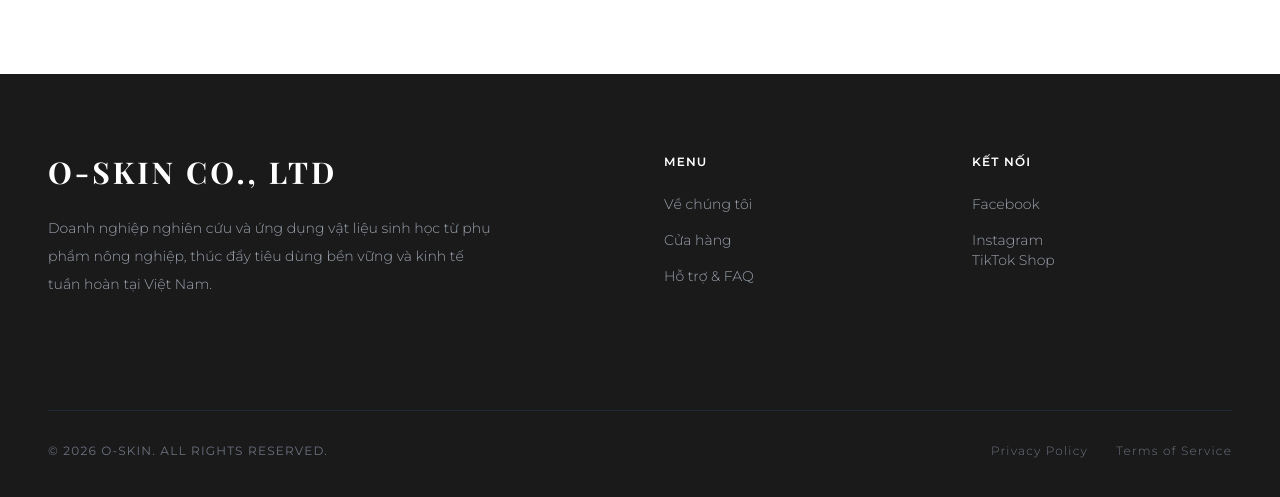
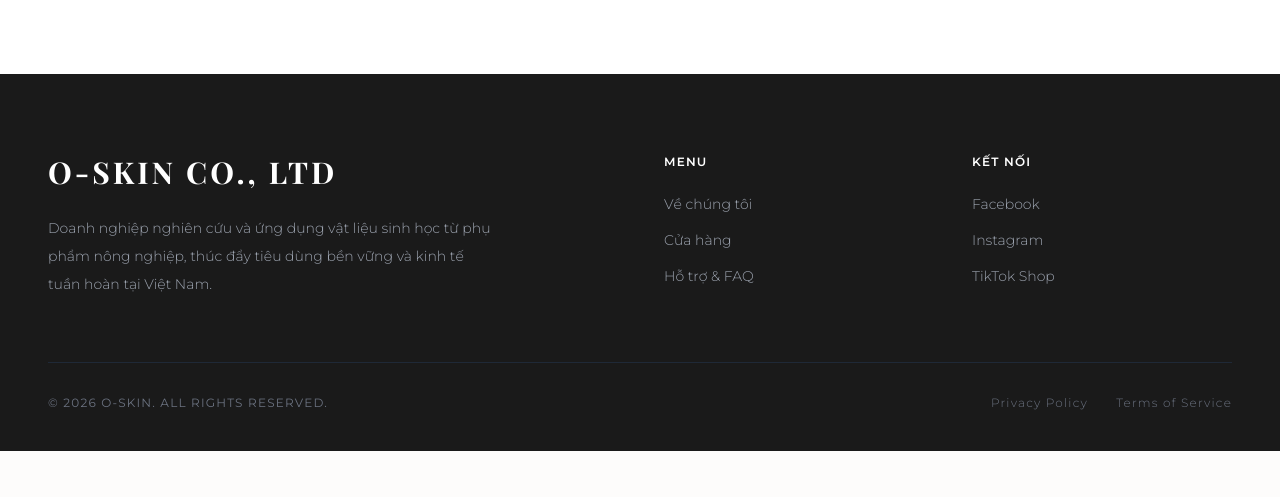
Before and after one commit to phamailinh123/o-skin, a plain HTML site: page index.html in a window 1280 px wide. Shown: the part 1418-1915 px from the top of the page. After the commit the page ends 1869 px from the top, so only its background shows below. Drawn offline with nearby package versions, Linux system fonts and the light colour scheme; a web font is replaced by a local one.

Commit message:
Update index.html

```diff
--- a/index.html
+++ b/index.html
@@ -530,7 +530,7 @@
                     <h5 class="text-xs font-semibold uppercase tracking-widest mb-6 text-white">Kết Nối</h5>
                     <ul class="text-gray-400 font-light text-sm space-y-4">
                         <li><button <li><a href="https://www.facebook.com/linhxinhdephaha" target="_blank" class="hover:text-oskin-orange transition">Facebook</a></li>
-                        <li><button <li><a href="https://www.instagram.com/p.aisl_ian?igsh=b3ZqbGZtM2R4a2hj&utm_source=qr" target="_blank" class="hover:text-oskin-orange transition">Instagram</button></li>
+                        <li><button <li><a href="https://www.instagram.com/p.aisl_ian?igsh=b3ZqbGZtM2R4a2hj&utm_source=qr" target="_blank" class="hover:text-oskin-orange transition">Instagram</a></li>
                         <li><button onclick="alert('Gian hàng TikTok Shop đang được xây dựng!')" class="hover:text-oskin-orange transition">TikTok Shop</button></li>
                     </ul>
                 </div>
```
